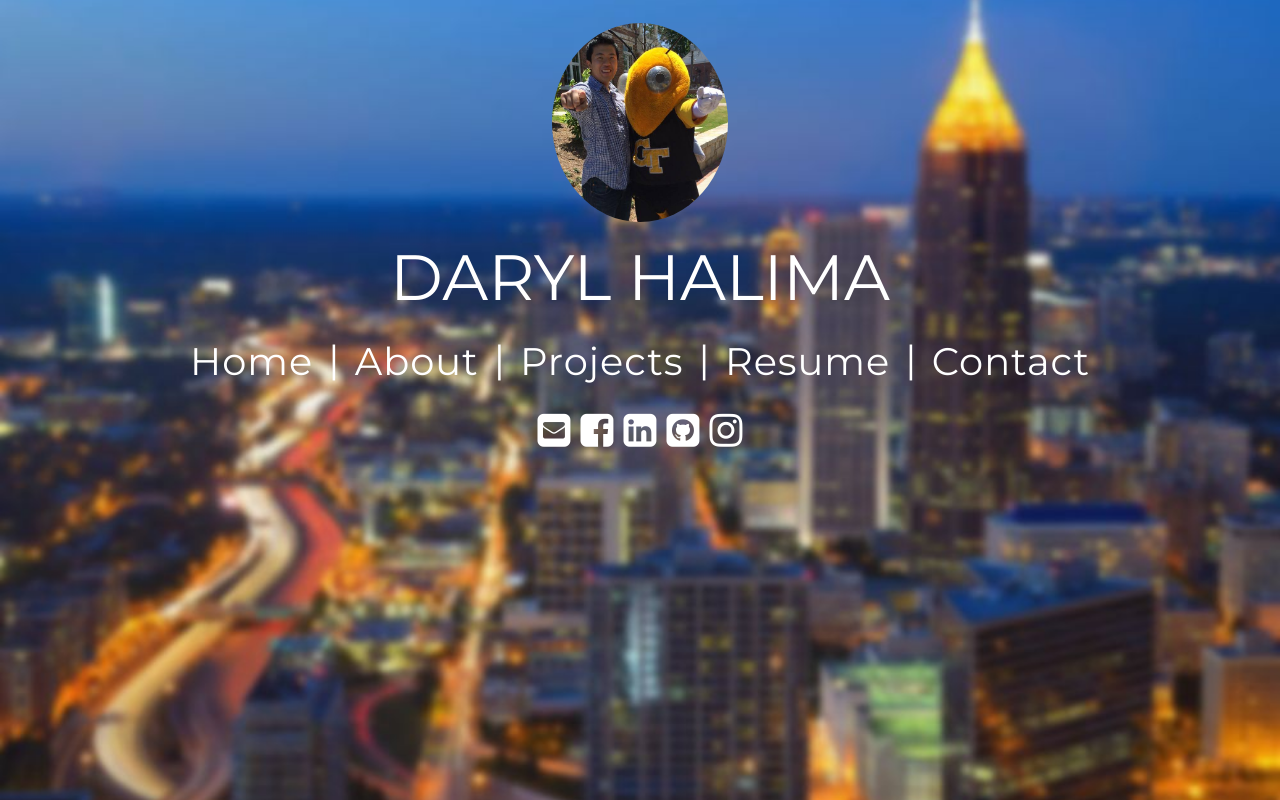
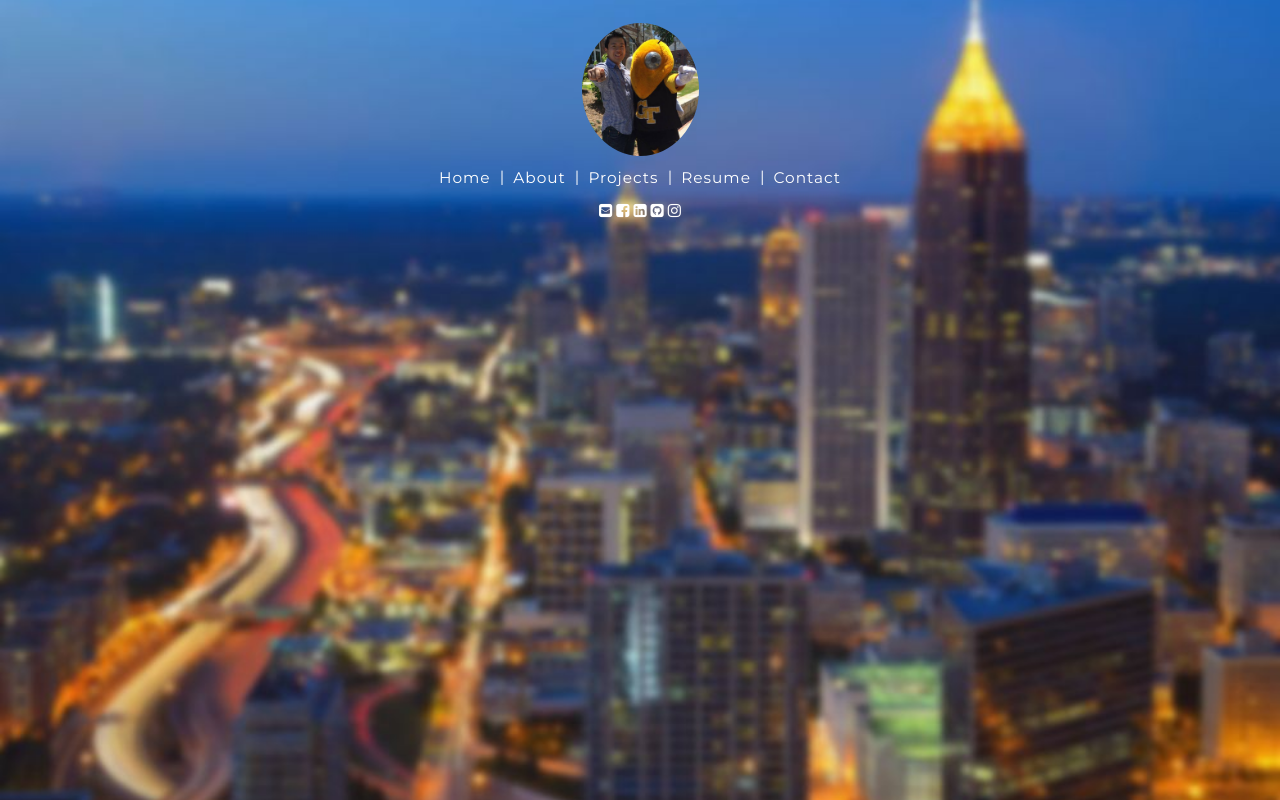
Before and after one commit to dhalima3/dhalima3.github.io, a plain HTML site: page header.html in a window 1280 px wide. Drawn offline with nearby package versions, Linux system fonts and the light colour scheme.

Commit message:
added header.html

```diff
--- a/css/main.css
+++ b/css/main.css
@@ -27,6 +27,10 @@ h3 {
 	color: #FFFFFF;
 }
 
+.header-nav-text {
+    font-size: 1.2vw;
+}
+
 /*HOME SECTION*/
 #home{
 	background-image: url('../img/atlanta_blur.jpeg');
@@ -47,6 +51,10 @@ h3 {
 .profile-pic{
     margin: auto;
     width: 15%;
+}
+
+.header-profile-pic{
+    width:10%;
 }
 
 .img-circular{
--- a/header.html
+++ b/header.html
@@ -15,50 +15,46 @@
 
     <!-- GOOGLE FONTS LIBRARY -->
     <link href='http://fonts.googleapis.com/css?family=Lato:300,400,700,400italic|Montserrat:700,400|Homemade+Apple' rel='stylesheet' type='text/css'>
+
+    <!-- Animate.css -->
+    <!--<link href="css/animate.min.css" rel="stylesheet">-->
+
+    <!-- jQuery (necessary for Bootstrap's JavaScript plugins) -->
+    <script type="text/javascript" src="https://ajax.googleapis.com/ajax/libs/jquery/1.11.0/jquery.min.js" defer></script>
+
+    <script type="text/javascript" src="js/bootstrap.min.js" defer></script>
+
+    <!--WOW Javascript -->
+    <!--<script type="text/javascript" src="js/wow.min.js" defer></script>-->
+
+    <!--<script type="text/javascript" src="js/init.js" defer></script>-->
   </head>
   <body>
 
     <section id="home" class="slider">
-      <div class="container">
+      <div class="container animated fadeIn">
         <div class="row">
           <div class="top-buffer">
-          <img src="img/daryl_buzz.jpg" class="profile-pic img-responsive img-circular">
+          <img src="img/daryl_buzz.jpg" class="profile-pic img-responsive img-circular header-profile-pic">
           </div>
-          <h2 class="home-text"> DARYL HALIMA </h2>
           <div class="row nav-menu">
-              <nav class="nav-text">
-                  <li><a class="nav-text hvr-pop" href="#">Home</a></li>
-                  <li><a class="nav-text hvr-pop" href="#">About</a></li>
-                  <li><a class="nav-text hvr-pop" href="#">Projects</a></li>
-                  <li><a class="nav-text hvr-pop" href="#">Resume</a></li>
-                  <li><a class="nav-text hvr-pop" href="#">Contact</a></li>
+              <nav class="header-nav-text nav-text">
+                  <li><a class="header-nav-text nav-text hvr-pop" href="#">Home</a></li>
+                  <li><a class="header-nav-text nav-text hvr-pop" href="#">About</a></li>
+                  <li><a class="header-nav-text nav-text hvr-pop" href="#">Projects</a></li>
+                  <li><a class="header-nav-text nav-text hvr-pop" href="#">Resume</a></li>
+                  <li><a class="header-nav-text nav-text hvr-pop" href="#">Contact</a></li>
               </nav>
           </div>
         </div>
       </div> <!--CONTAINER END-->
-      <footer class="nav-text footer">
-          <a class="nav-text hvr-pop fa fa-envelope-square" href="mailto:darylhalima1@gmail.com"></a>
-          <a class="nav-text hvr-pop fa fa-facebook-square" href="https://www.facebook.com/darylhalima"></a>
-          <a class="nav-text hvr-pop fa fa-linkedin-square" href="https://www.linkedin.com/in/darylhalima"></a>
-          <a class="nav-text hvr-pop fa fa-github-square" href="https://github.com/dhalima3"></a>
-          <a class="nav-text hvr-pop fa fa-instagram" href="http://instagram.com/dhammer67"></a>
+      <footer class="header-nav-text nav-text footer animated fadeIn">
+          <a class="header-nav-text nav-text hvr-pop fa fa-envelope-square" href="mailto:darylhalima1@gmail.com"></a>
+          <a class="header-nav-text nav-text hvr-pop fa fa-facebook-square" href="https://www.facebook.com/darylhalima"></a>
+          <a class="header-nav-text nav-text hvr-pop fa fa-linkedin-square" href="https://www.linkedin.com/in/darylhalima"></a>
+          <a class="header-nav-text nav-text hvr-pop fa fa-github-square" href="https://github.com/dhalima3"></a>
+          <a class="header-nav-text nav-text hvr-pop fa fa-instagram" href="http://instagram.com/dhammer67"></a>
       </footer>
     </section> <!-- HOME END -->
-
-    <!-- jQuery (necessary for Bootstrap's JavaScript plugins) -->
-    <script src="https://ajax.googleapis.com/ajax/libs/jquery/1.11.0/jquery.min.js"></script>
-
-    <script src="js/bootstrap.min.js"></script>
-    <script src="js/init.js"></script>
-
-    <!--WOW Javascript -->
-    <script src="js/wow.min.js"></script>
-    <script>
-     new WOW().init();
-    </script>
-
-    <!-- EASING JAVASCRIPT -->
-    <script src="http://cdnjs.cloudflare.com/ajax/libs/jquery-easing/1.3/jquery.easing.min.js"></script>
-
   </body>
 </html>
```
Also changed, not shown: index.html (+3 -2 lines).
